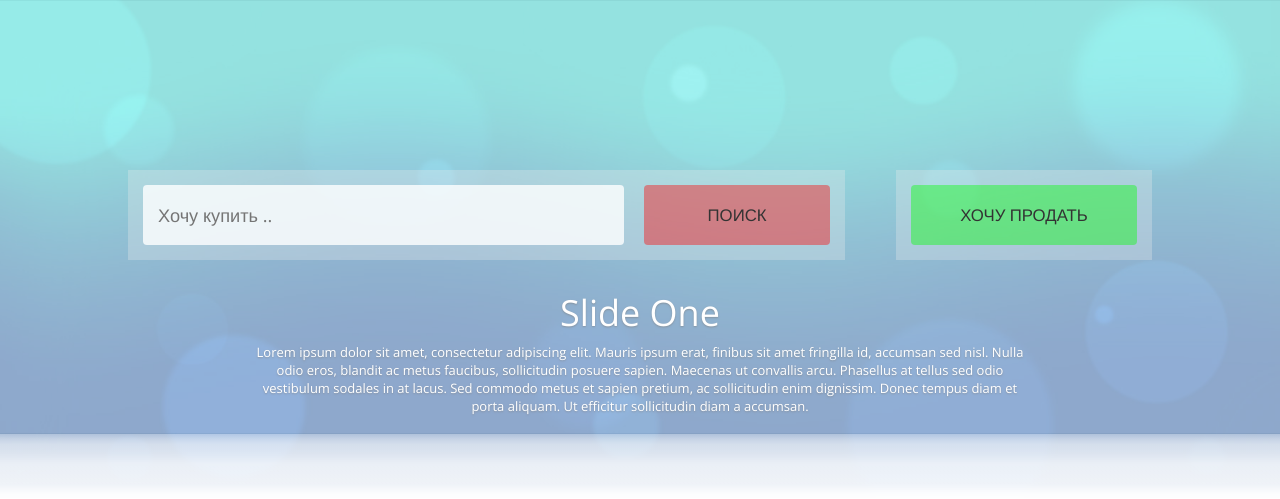
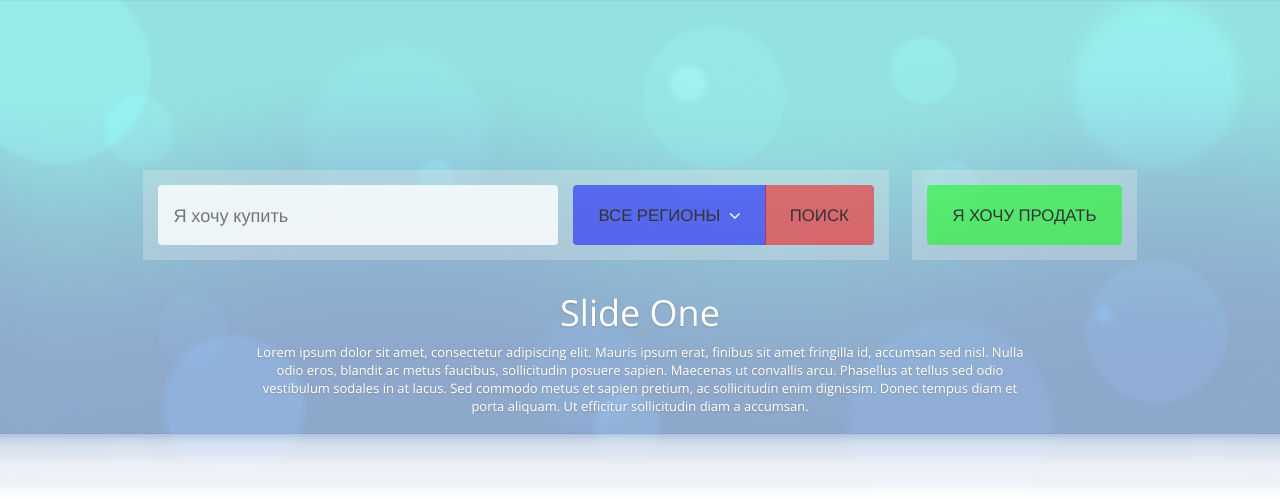
Before and after one commit to mprihodko/Prom-illiquid-Site-and-Seo, a PHP site: page / in a window 1280 px wide. Shown: the part 164-663 px from the top of the page. Run offline with PHP 8.4, Linux system fonts and the light colour scheme.

Commit message:
new styled and html for searching block. now looks fine .find  colors ?

```diff
--- a/css/responsive.css
+++ b/css/responsive.css
@@ -64,17 +64,17 @@
 		height: 90px;
 	}
 	.search-input,
-	.s-butt button .btn-text	{
+	#searching .search-block-button .btn-text	{
 		line-height: 60px;
 		height: 60px;
 	}
 	.search-input {
 		font-size: 1.3em;
 	}
-	.s-butt button .btn-text {
+	#searching .search-block-button .btn-text {
 		font-size: 1.2em;
 	}
-	.s-butt button {
+	#searching .search-block-button {
 		height: 60px;
 	}
 	.carousel-contr {
@@ -154,7 +154,7 @@
 	.carousel-contr {
 		top: 120px;
 	}
-	.s-butt button .btn-text {
+	#searching .search-block-button .btn-text {
 		font-size: .9em;
 	}
 }
@@ -189,7 +189,7 @@
 	.carousel-contr {
 		font-size: 3em;
 	}
-	.s-butt button .btn-text {
+	#searching .search-block-button .btn-text {
 		font-size: .7em;
 	}
 }
--- a/css/style.css
+++ b/css/style.css
@@ -579,28 +579,20 @@ body.no-bg {
 	height: 110px;
 	z-index: 20;
 	box-sizing: border-box;
-}
-
-#IdLikeToBuy {
-	width: 70%;
-	float: left;
-}
-
-#IdLikeToSell {
-	width: 25%;
-	float: right;
+	text-align: center;
 }
 
 .search-inner {
-	padding: 0 20px;
 	box-sizing: border-box;
 	background: rgba(235, 235, 235, 0.3);
 	padding: 15px;
+	display: inline-block;
+	margin: 0 10px;
 }
 
 .search-input {
+	min-width: 400px;
 	height: 80px;
-	width: 70%;
 	line-height: 80px;
 	vertical-align: middle;
 	background: rgba(255, 255, 255, .8);
@@ -608,11 +600,12 @@ body.no-bg {
 	z-index: 250;
 	border: none;
 	font-size: 2em;
-	padding: 0 0 0 15px;
+	padding: 0 25px 0 15px;
 	outline: none;
 	-webkit-transition: all .3s;
 	transition: all .3s;
 	border-radius: 4px;
+	margin-right: 15px;
 }
 
 .search-input:focus {
@@ -621,47 +614,52 @@ body.no-bg {
 }
 
 .s-butt {
-	float: right;
+	float: left;
 	z-index: 250;
 }
 
-.s-butt button {
-	width: 100%;
-}
-
-#IdLikeToBuy .s-butt {
-	width: 27%;
-}
-
-#IdLikeToSell .s-butt {
-	width: 100%;
-}
-
-.s-butt  button {
+#searching .search-block-button {
+	padding: 0 25px;
 	height: 80px;
 	position: relative;
 	text-align: center;
-	padding: 0;
 	border: none;
 }
 
-.s-butt button .btn-text {
+#searching .search-block-button .btn-text {
 	font-size: 1.7em;
 	line-height: 80px;
 	vertical-align: middle;
 	text-transform: uppercase;
 }
 
+.search-select-icon {
+	font-size: 1.3em;
+	color: #fff;
+	padding-left: 5px;
+	vertical-align: -3px;
+}
+
+#location-select-button {
+	background: rgba(0, 0, 255, .5);
+	-webkit-transition: all .2s;
+	transition: all .2s;
+}
+
 #buy-search-button {
-	background: rgba(255, 0, 0, .4);
+	background: rgba(255, 0, 0, .5);
 	-webkit-transition: all .2s;
 	transition: all .2s;
 }
 
 #sell-search-button {
-	background: rgba(0, 255, 0, .4);
+	background: rgba(0, 255, 0, .5);
 	-webkit-transition: all .2s;
 	transition: all .2s;
+}
+
+#location-select-button:hover {
+	background: rgba(0, 0, 255, .8);
 }
 
 #sell-search-button:hover {
@@ -673,7 +671,8 @@ body.no-bg {
 }
 
 #buy-search-button:hover span,
-#sell-search-button:hover span {
+#sell-search-button:hover span,
+#location-select-button:hover span {
 	color: #fff;
 }
 
--- a/index.html
+++ b/index.html
@@ -325,20 +325,27 @@
 					<!-- Search -->
 					<div id="searching" class="clearfix">
 
-							<div class="search-inner clearfix" id="IdLikeToBuy">
-								<input type="text" placeholder="Хочу купить .." class="search-input">
+							<div class="search-inner clearfix">
+								<input type="text" placeholder="Я хочу купить" class="search-input">
 
-								<div class="s-butt">
-									<button type="button" class="btn btn-default search-button" value="BUY" id="buy-search-button">
+								<div class="btn-group s-butt">
+									<button type="button" class="btn btn-default search-block-button" id="location-select-button">
+										<span class="btn-text">Все регионы</span>
+										<span class="search-select-icon">
+											<i class="fa fa-angle-down"></i>
+										</span>
+									</button>
+
+									<button type="button" class="btn btn-default search-block-button" value="BUY" id="buy-search-button">
 										<span class="btn-text">Поиск</span>
 									</button>
 								</div>
 							</div>
 
-							<div class="search-inner clearfix" id="IdLikeToSell">
+							<div class="search-inner clearfix">
 								<div class="s-butt">
-									<button type="button" class="btn btn-default search-button" value="SELL" id="sell-search-button">
-										<span class="btn-text">Хочу продать</span>
+									<button type="button" class="btn btn-default search-block-button" value="SELL" id="sell-search-button">
+										<span class="btn-text">Я хочу продать</span>
 									</button>
 								</div>
 							</div>
```
